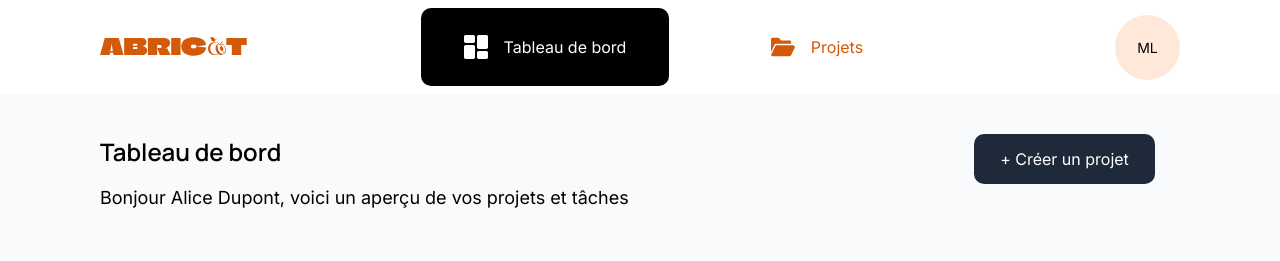
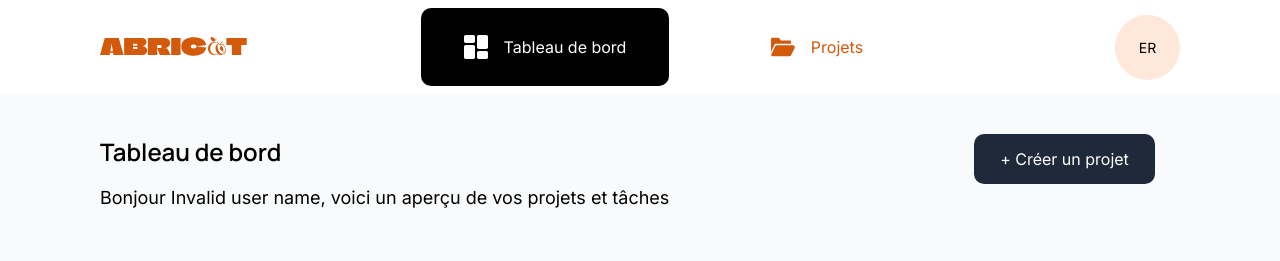
Before and after one commit to jakun9999/abricot, a Next.js app: page /dashboard in a window 1280 px wide. Shown: the top 261 px of the page. Built offline with nearby package versions, Linux system fonts and the light colour scheme.

Commit message:
Header and user name - changed from mock to authenticated use profile data.

```diff
--- a/app/(app)/dashboard/layout.tsx
+++ b/app/(app)/dashboard/layout.tsx
@@ -1,6 +1,7 @@
 import React from "react";
 import AbrButton from "@/components/ui/buttons/abr-button";
 import DashboardMenu from "@/components/ui/dashboard/dashboard-menu";
+import AuthUserLabel from "@/components/ui/auth/auth-user-label";
 
 export default function DashboardLayout({
   children,
@@ -15,7 +16,8 @@ export default function DashboardLayout({
             <h1 aria-label="Tableau de bord Abricot" className="sr-only"></h1>
             <h4>Tableau de bord</h4>
             <p className="text-body-l">
-              Bonjour Alice Dupont, voici un aperçu de vos projets et tâches
+              Bonjour <AuthUserLabel />, voici un aperçu de vos projets et
+              tâches
             </p>
           </div>
           <AbrButton
--- a/app/(app)/layout.tsx
+++ b/app/(app)/layout.tsx
@@ -9,7 +9,7 @@ export default function MainAppLayout({
 }) {
   return (
     <div className="app-container max-w-360 min-h-screen w-full mx-auto flex flex-col items-center">
-      <Header initials="ML" />
+      <Header />
       <main className="bg-abr-grey-50 w-full">{children}</main>
       <Footer />
     </div>
--- /dev/null
+++ b/components/ui/auth/auth-user-label.tsx
@@ -0,0 +1,9 @@
+"use client";
+
+import { useAuth } from "@/context/auth-context";
+
+export default function AuthUserLabel() {
+  const { user } = useAuth();
+
+  return <>{user !== null ? user?.name : "Invalid user name"}</>;
+}
--- a/components/ui/header/header.tsx
+++ b/components/ui/header/header.tsx
@@ -6,19 +6,15 @@ import { usePathname } from "next/navigation";
 import { Menu, X } from "lucide-react"; // Optionnel : icônes pour le menu burger
 import MenuItem from "@/components/ui/menus/menu-item";
 import { AbricotIcon, UserIcon } from "../icons";
+import { useAuth } from "@/context/auth-context";
+import { getUserInitials } from "@/lib/utils";
 
-export interface HeaderProps extends React.HTMLAttributes<HTMLDivElement> {
-  /**
-   * Header parameters.
-   * initials: user initials for user badge
-   */
-  initials: string;
-}
-
-export default function Header({ initials }: HeaderProps) {
+export default function Header() {
   const pathName = usePathname();
   const [isMobileMenuOpen, setIsMobileMenuOpen] = useState(false);
+  const { user } = useAuth();
 
+  const initials = user !== null ? getUserInitials(user.name) : "ER";
   const isActive = (targetPath: string) => {
     if (targetPath === "/") return pathName === "/";
     return pathName === targetPath || pathName.startsWith(`${targetPath}/`);
```
